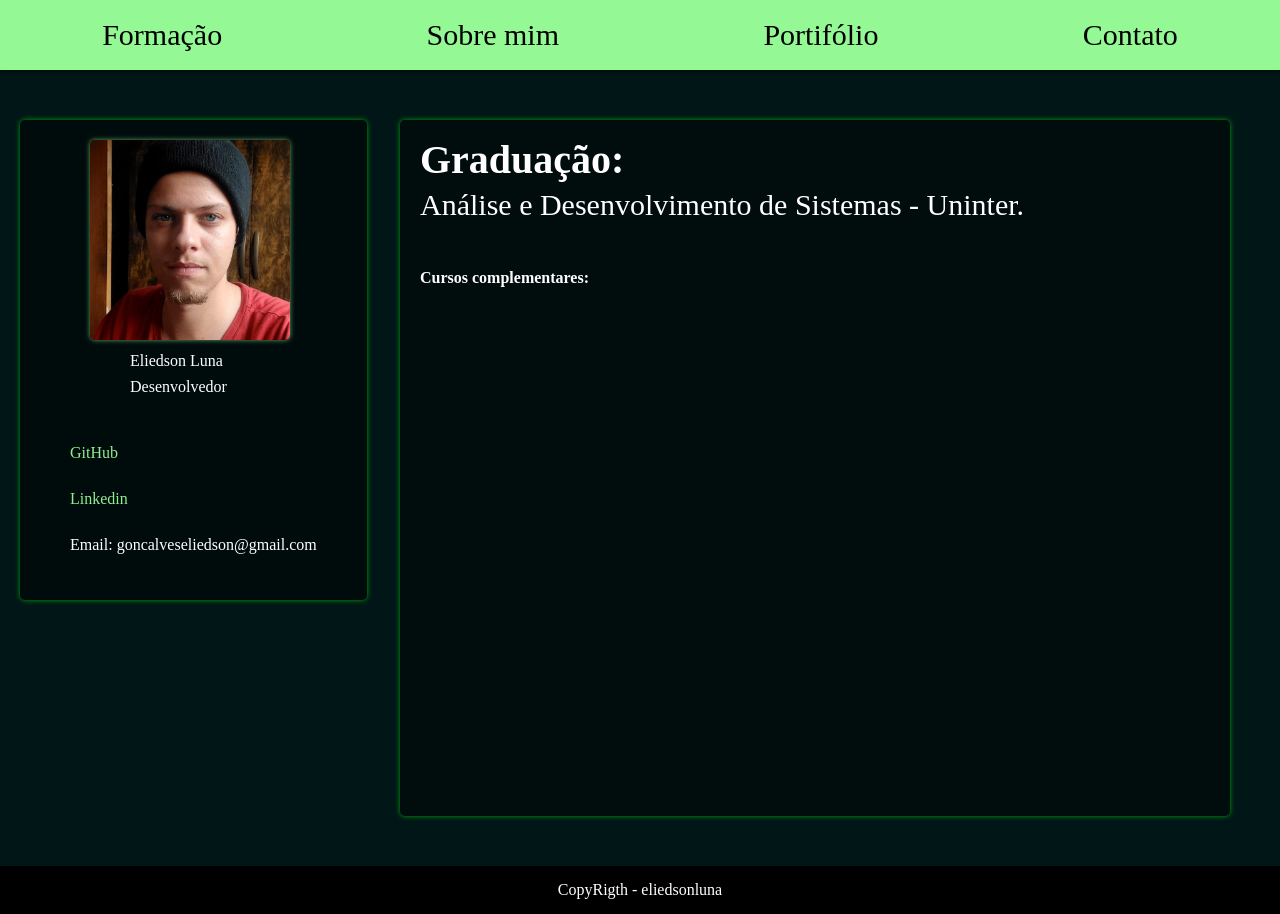
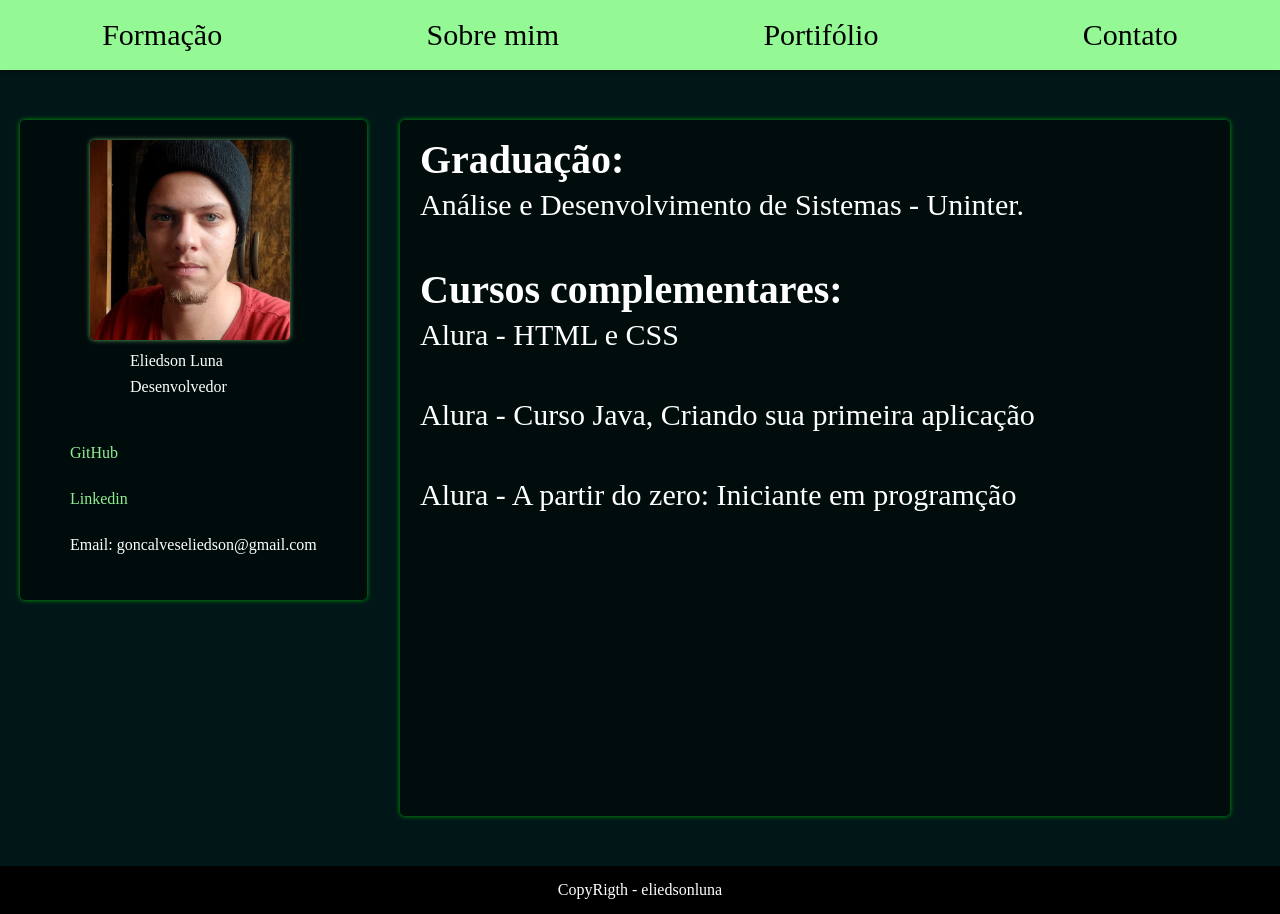
Before and after one commit to Eliedson-luna/PortifolioUninter, a plain HTML site: page index.html in a window 1280 px wide. Drawn offline with Linux system fonts and the light colour scheme.

Commit message:
Add files via upload

```diff
--- a/index.html
+++ b/index.html
@@ -50,10 +50,17 @@
                 Análise e Desenvolvimento de Sistemas - Uninter.
             </p>
 
-            <h2> Cursos complementares:</h2>
+            <h1> Cursos complementares:</h1>
             <p class="Content-Paragraph">
+                Alura - HTML e CSS
+            </p>
+            <p class="Content-Paragraph">
+                Alura - Curso Java, Criando sua primeira aplicação
+            </p>
+            <p class="Content-Paragraph">
+                Alura - A partir do zero: Iniciante em programção
+            </p>
 
-            </p>
         </div>
     </div>
 
```
